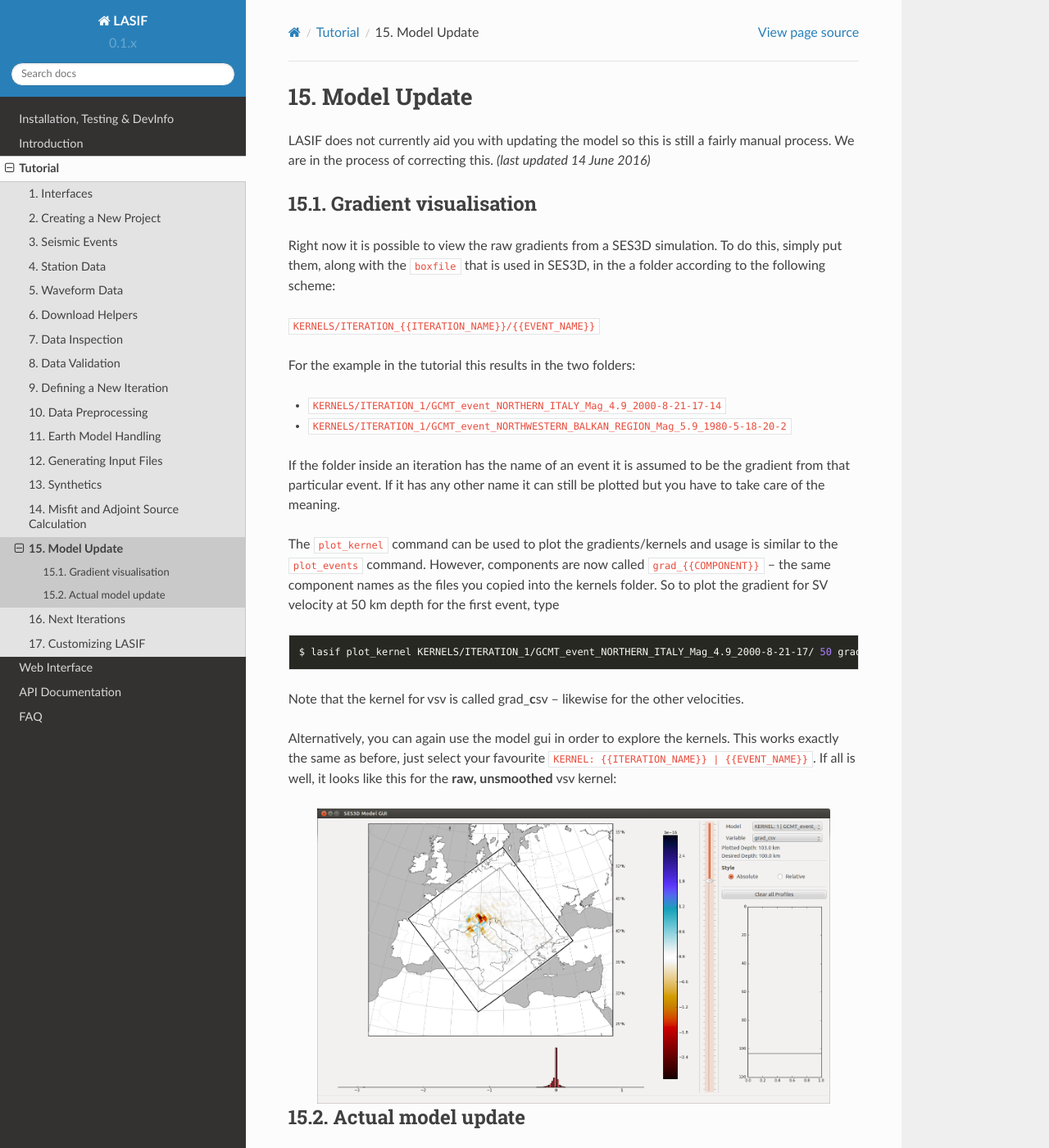
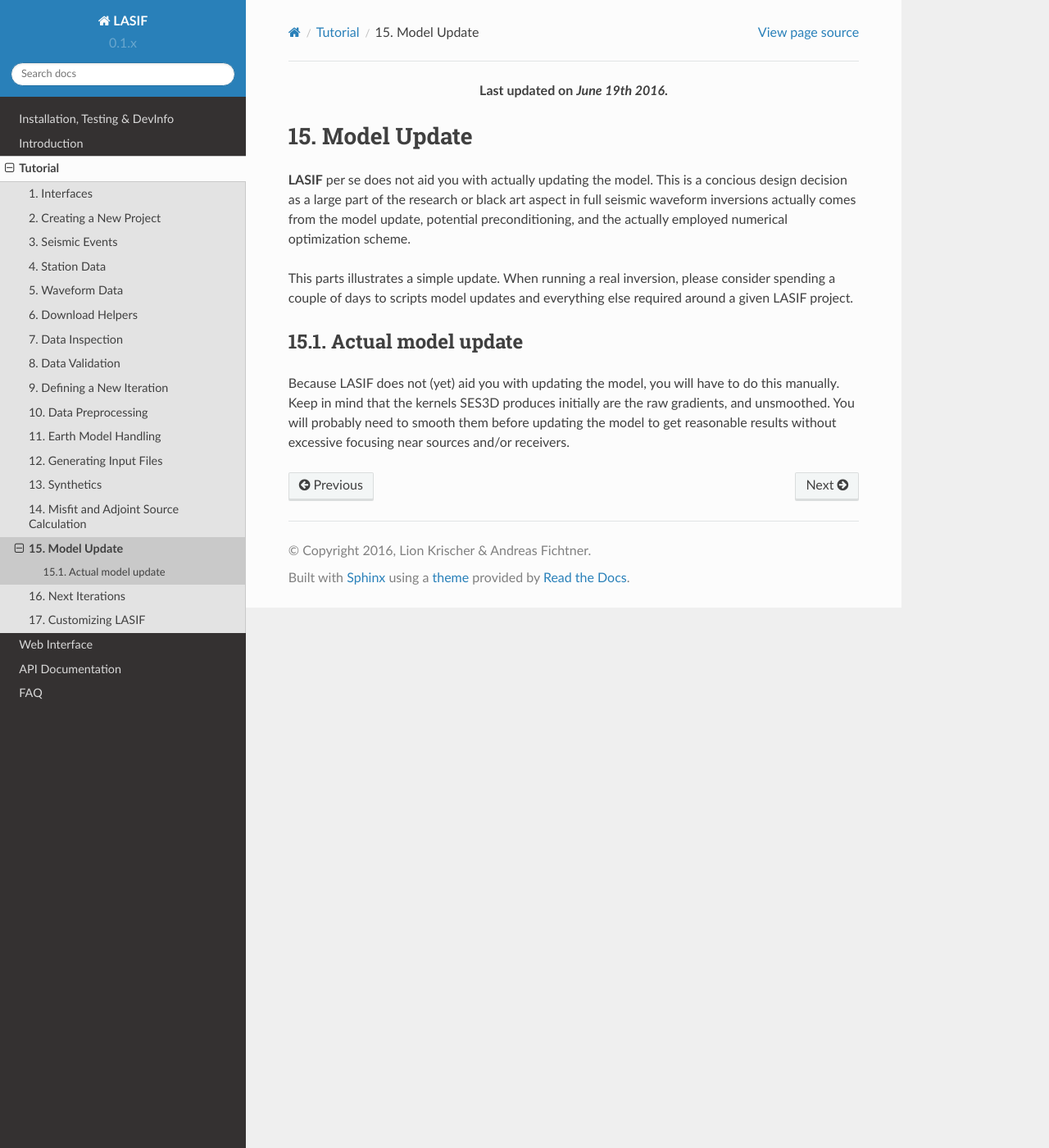
Before and after one commit to krischer/LASIF, a Sphinx documentation site: the page built from doc/tutorial/14_model_update.rst, in a window 1280 px wide and 1400 px high. Shown: the whole window at 82% size. Built offline with Sphinx 7.4.7 and the Read the Docs theme 2.0.0, drawn with Linux system fonts in a browser that asks for light colours; pages that are not in the unit, such as notebooks, are missing from menus.

Commit message:
Starting to revamp the model update tutorial

```diff
--- a/doc/tutorial/14_model_update.rst
+++ b/doc/tutorial/14_model_update.rst
@@ -1,49 +1,18 @@
+.. centered:: Last updated on *June 19th 2016*.
+
 Model Update
 ------------
 
-LASIF does not currently aid you with updating the model so this is still a
-fairly manual process. We are in the process of correcting this. *(last
-updated 14 June 2016)*
+**LASIF** per se does not aid you with actually updating the model. This is a
+concious design decision as a large part of the research or black art aspect in
+full seismic waveform inversions actually comes from the model update,
+potential preconditioning, and the actually employed numerical optimization
+scheme.
 
-Gradient visualisation
-^^^^^^^^^^^^^^^^^^^^^^
+This parts illustrates a simple update. When running a real inversion, please
+consider spending a couple of days to scripts model updates and everything else
+required around a given LASIF project.
 
-Right now it is possible to view the raw gradients from a SES3D simulation.
-To do this, simply put them, along with the ``boxfile`` that is used in
-SES3D, in the a folder according to the following scheme:
-
-``KERNELS/ITERATION_{{ITERATION_NAME}}/{{EVENT_NAME}}``
-
-For the example in the tutorial this results in the two folders:
-
-*  ``KERNELS/ITERATION_1/GCMT_event_NORTHERN_ITALY_Mag_4.9_2000-8-21-17-14``
-*  ``KERNELS/ITERATION_1/GCMT_event_NORTHWESTERN_BALKAN_REGION_Mag_5.9_1980-5-18-20-2``
-
-If the folder inside an iteration has the name of an event it is assumed to
-be the gradient from that particular event. If it has any other name it can
-still be plotted but you have to take care of the meaning.
-
-The ``plot_kernel`` command can be used to plot the gradients/kernels and
-usage is similar to the ``plot_events`` command. However, components are now
-called ``grad_{{COMPONENT}}`` -- the same component names as the files
-you copied into the kernels folder. So to plot the gradient for SV velocity
-at 50 km depth for the first event, type
-
-.. code-block:: bash
-
-    $ lasif plot_kernel KERNELS/ITERATION_1/GCMT_event_NORTHERN_ITALY_Mag_4.9_2000-8-21-17/ 50 grad_csv Kernel.050km.vsv.png
-
-Note that the kernel for vsv is called grad\_\ **c**\ sv -- likewise for the
-other velocities.
-
-Alternatively, you can again use the model gui in order to explore the
-kernels. This works exactly the same as before, just select your favourite
-``KERNEL: {{ITERATION_NAME}} | {{EVENT_NAME}}``. If all is well, it looks
-like this for the **raw, unsmoothed** vsv kernel:
-
-.. image:: ../images/model_gui_KERNEL.screenshot.2016-06-14.png
-    :width: 90%
-    :align: center
 
 Actual model update
 ^^^^^^^^^^^^^^^^^^^
```
Also changed, not shown: doc/tutorial/13_misfits_and_adjoint_sources.rst (+48 -10 lines), doc/images/model_gui_KERNEL.screenshot.2016-06-14.png (deleted), doc/images/model_gui_KERNEL.screenshot.2016-06-16.png (added).
